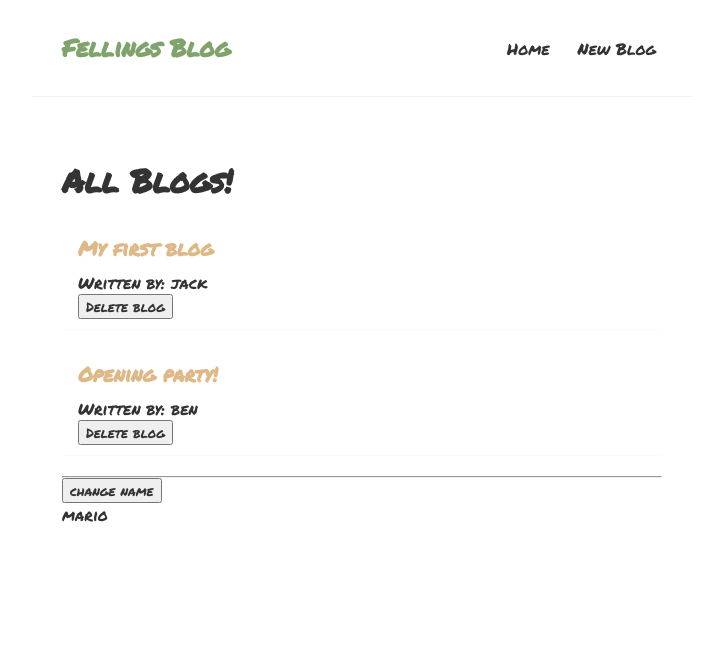
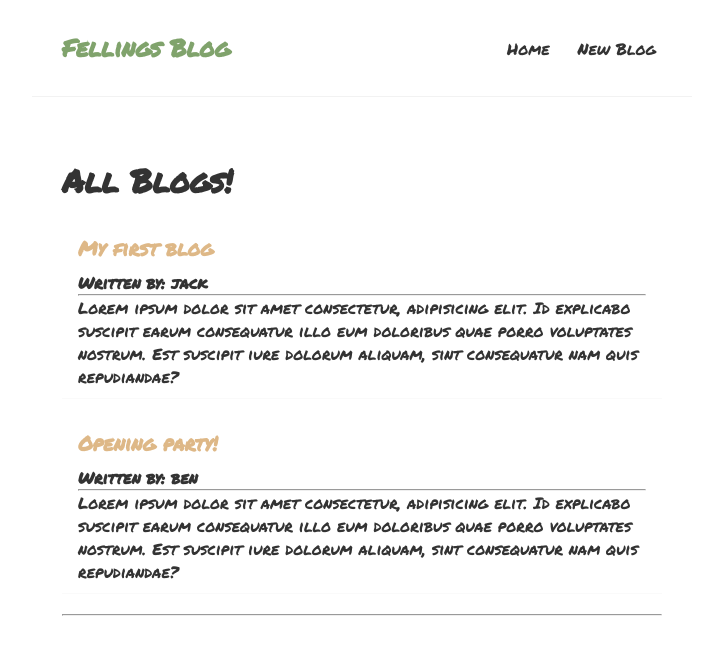
Before and after one commit to jonbleibdrey/feeling-blog, a React (Create React App) app: page / in a window 1280 px wide. Shown: the top 654 px of the page, without its empty margins (278-1001 px from the left). Built offline with nearby package versions, Linux system fonts and the light colour scheme; data requests are answered from the project's data file.

Commit message:
refresh on json, fetch and other things

```diff
--- a/src/BlogList.js
+++ b/src/BlogList.js
@@ -1,6 +1,6 @@
 import React from "react";
 
-const blogList = ({ blogs, title, handleDelete }) => {
+const blogList = ({ blogs, title}) => {
   console.log(blogs);
 
   return (
@@ -9,8 +9,9 @@ const blogList = ({ blogs, title, handleDelete }) => {
       {blogs.map((blog) => (
         <div className="blog-preview" key={blog.id}>
           <h2>{blog.title}</h2>
-          <p>Written by: {blog.author}</p>
-          <button onClick={() => handleDelete(blog.id)}>Delete blog</button>
+          <h4>Written by: {blog.author}</h4>
+          <hr/>
+          <p>{blog.body}</p>
         </div>
 
       ))}
--- a/src/Home.js
+++ b/src/Home.js
@@ -7,9 +7,9 @@ const Home = () => {
 
   const [name, setName] = useState("mario")
 
-  const handleDelete = (id) =>{
-    setBlogs(blogs.filter(blog => blog.id !== id ))
-  }
+  // const handleDelete = (id) =>{
+  //   setBlogs(blogs.filter(blog => blog.id !== id ))
+  // }
 
   useEffect(()=>{
     // runs in every rerender, even deletes
@@ -40,10 +40,11 @@ const Home = () => {
 
   return (
     <div className="home">
-      {blogs && <BlogList blogs={blogs} title="All Blogs!" handleDelete={handleDelete}/>}
+      {/* {blogs && <BlogList blogs={blogs} title="All Blogs!" handleDelete={handleDelete}/>} */}
+      {blogs && <BlogList blogs={blogs} title="All Blogs!"/>}
       <hr/>
-      <button onClick={()=>setName("luigi")}>change name</button>
-      <p>{name}</p>
+      {/* <button onClick={()=>setName("luigi")}>change name</button>
+      <p>{name}</p> */}
       {/* <BlogList
         blogs={blogs.filter((blog) => blog.author === "jack")}
         title="Jack Blogs"
```
